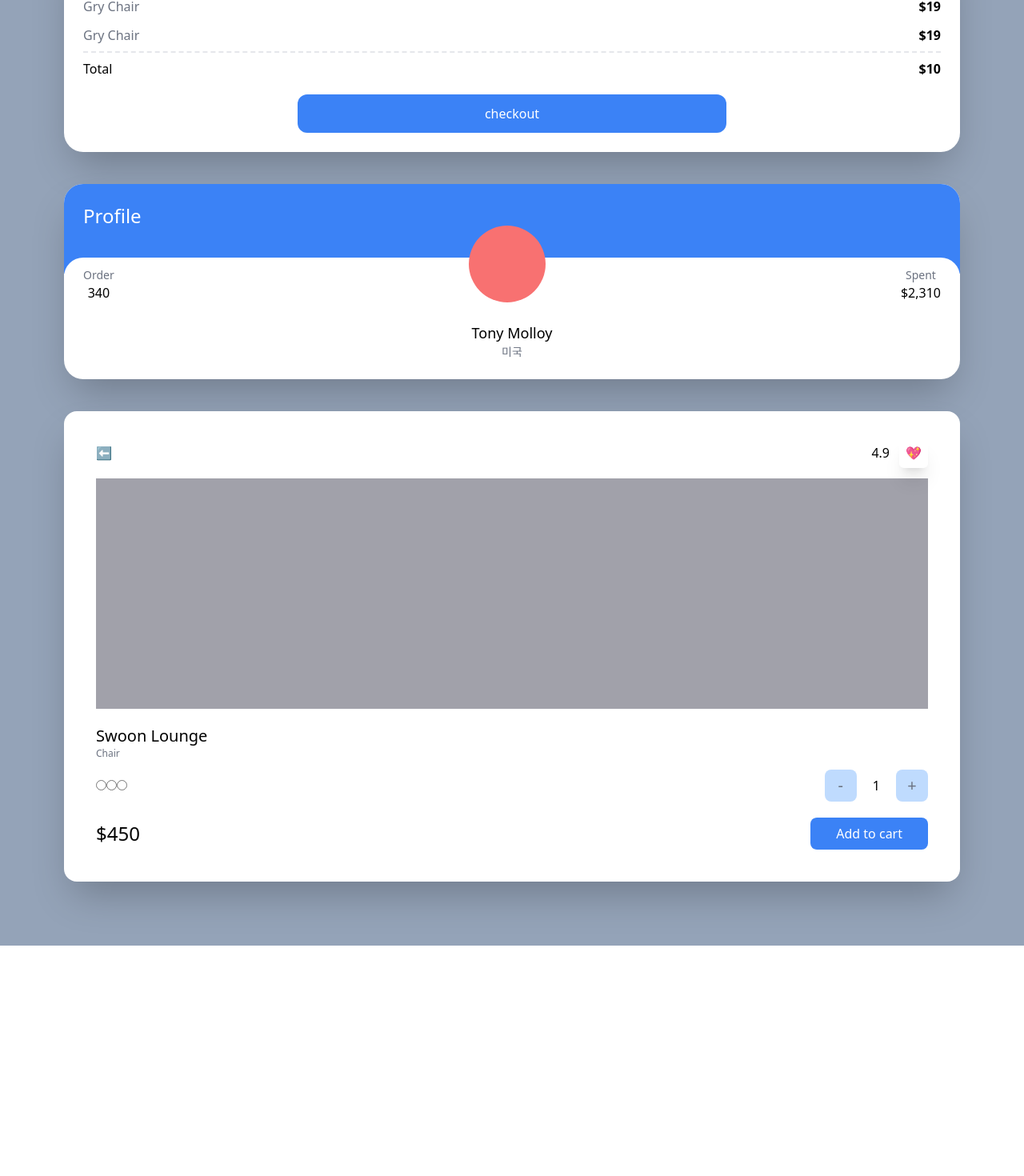
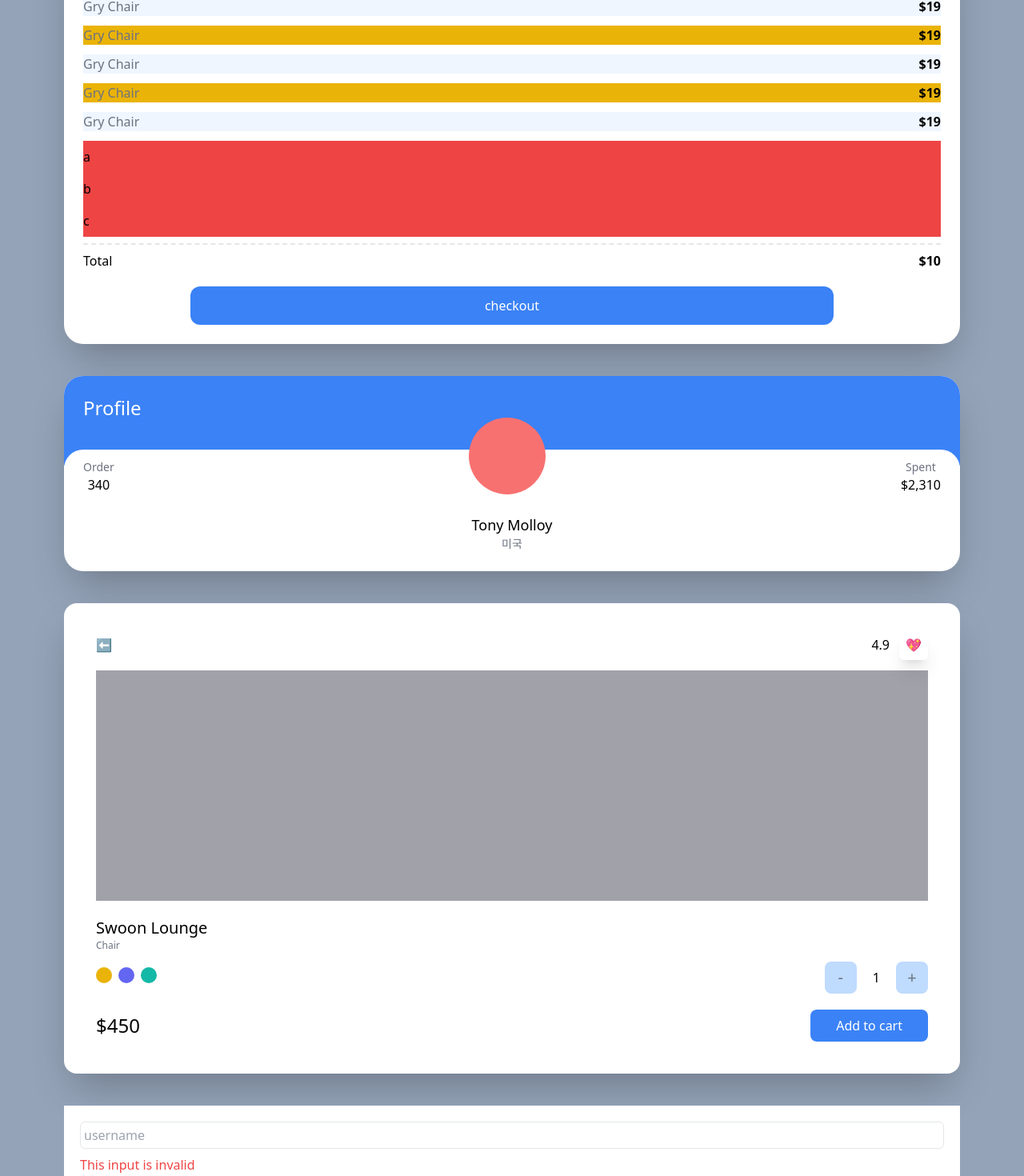
Before and after one commit to bamichoi/carrot-market, a Next.js app: page / in a window 1280 px wide. Shown: the part 152-1622 px from the top of the page at 80% size. Before the commit the page ends 1334 px from the top, so only its background shows below. Built offline with nearby package versions, Linux system fonts and the light colour scheme.

Commit message:
Modifires for list, for forms

```diff
--- a/pages/index.tsx
+++ b/pages/index.tsx
@@ -8,23 +8,36 @@
     <div className="grid min-h-screen gap-10 bg-slate-400 py-20 px-20">
       <div className=" rounded-3xl bg-white p-6 shadow-2xl">
         <span className="text-3xl font-semibold">Select Item</span>
-        <div className="my-2 mb-3 flex justify-between">
-          <span className="text-gray-500">Gry Chair</span>
-          <span className="font-semibold">$19</span>
-        </div>
-        <div className="flex justify-between">
-          <span className="text-gray-500">Gry Chair</span>
-          <span className="font-semibold">$19</span>
-        </div>
+        <ul>
+          {[1, 2, 3, 4, 5].map((i) => (
+            <div
+              key={i}
+              className="my-2 mb-3 flex justify-between odd:bg-blue-50 even:bg-yellow-500"
+            >
+              <span className="text-gray-500">Gry Chair</span>
+              <span className="font-semibold">$19</span>
+            </div>
+          ))}
+        </ul>
+        <ul>
+          {["a", "b", "c", ""].map((c, i) => (
+            <li className="bg-red-500 py-2 empty:hidden" key={i}>
+              {c}
+            </li>
+          ))}
+        </ul>
         <div className="mt-2 flex justify-between border-t-2 border-dashed pt-2">
           <span>Total</span>
           <span className="font-semibold">$10</span>
         </div>
-        <div className="mx-auto mt-5 w-1/2 rounded-xl bg-blue-500 p-3 text-center text-white">
+        <button
+          className="mx-auto mt-5 block w-3/4 rounded-xl bg-blue-500 p-3 text-center
+        text-white hover:bg-teal-500 hover:text-black focus:bg-red-500 active:bg-yellow-500"
+        >
           checkout
-        </div>
+        </button>
       </div>
-      <div className="overflow-hidden rounded-3xl bg-white shadow-2xl">
+      <div className="group overflow-hidden rounded-3xl bg-white shadow-2xl">
         <div className="bg-blue-500 p-6 pb-14">
           <span className="text-2xl text-white">Profile</span>
         </div>
@@ -34,7 +47,7 @@
               <span className="text-sm text-gray-500">Order</span>
               <span className="font-medium">340</span>
             </div>
-            <div className="h-24 w-24 rounded-full bg-red-400" />
+            <div className="h-24 w-24 rounded-full bg-red-400 transition-colors group-hover:bg-blue-50" />
             <div className="flex flex-col items-center">
               <span className="text-sm text-gray-500">Spent</span>
               <span className="font-medium">$2,310</span>
@@ -59,10 +72,10 @@
           <span className="text-xl font-medium">Swoon Lounge</span>
           <span className="text-xs text-gray-500">Chair</span>
           <div className="mt-3 mb-5 flex items-center justify-between">
-            <div>
-              <input type="radio" />
-              <input type="radio" />
-              <input type="radio" />
+            <div className="space-x-2">
+              <button className="bg-opacity-2 h-5 w-5 rounded-full bg-yellow-500 ring-yellow-500 ring-offset-2 transition focus:ring-2"></button>
+              <button className="bg-opacity-2 h-5 w-5 rounded-full bg-indigo-500 ring-indigo-500 ring-offset-2 transition focus:ring-2"></button>
+              <button className="bg-opacity-2 h-5 w-5 rounded-full bg-teal-500 ring-teal-500 ring-offset-2 transition focus:ring-2"></button>
             </div>
             <div className="flex items-center space-x-5">
               <button className="flex aspect-square w-10 items-center justify-center rounded-lg bg-blue-200 p-1.5 text-xl font-medium text-gray-500">
@@ -82,6 +95,31 @@
           </button>
         </div>
       </div>
+      <form className="flex flex-col space-y-2 bg-white p-5">
+        {/*  <input
+          type="text"
+          required
+          placeholder="Username"
+          className="border-yellow-500 placeholder:text-red-500 placeholder-shown:bg-teal-500 required:border-2
+        required:bg-yellow-500 valid:bg-teal-500 invalid:bg-red-500 disabled:opacity-0"
+        />  */}
+        <input
+          type="text"
+          required
+          placeholder="username"
+          className="brder-gray-400 peer rounded-md border p-1"
+        />
+        <span className="hidden peer-invalid:block peer-invalid:text-red-500">
+          This input is invalid
+        </span>
+        <span className="hidden peer-valid:block peer-valid:text-green-500">
+          This input is valid
+        </span>
+        <span className="hidden peer-valid:text-amber-500 peer-hover:block">
+          This input is valid
+        </span>
+        <input type="submit" value="Login" className="bg-white" />
+      </form>
     </div>
   );
 };
```
